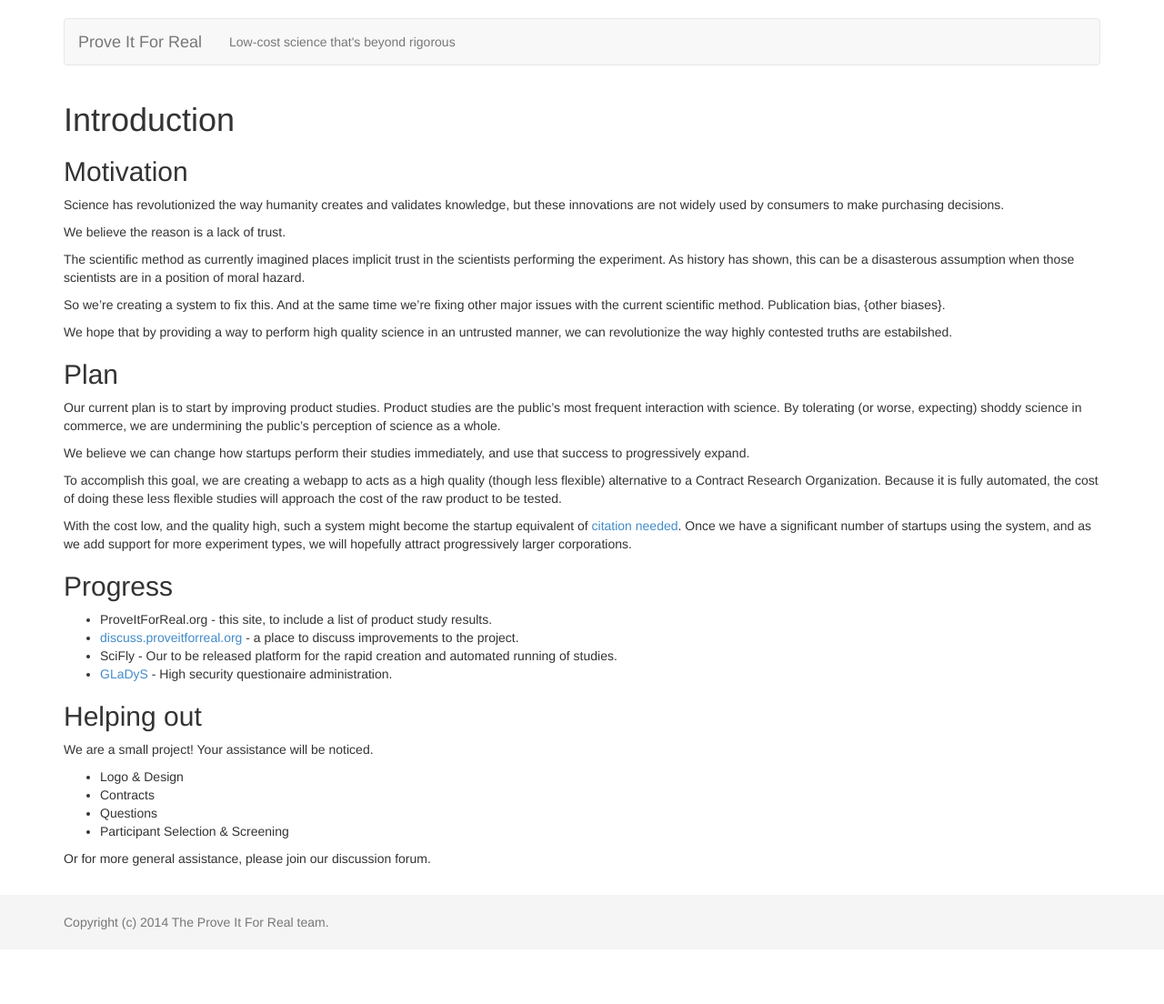
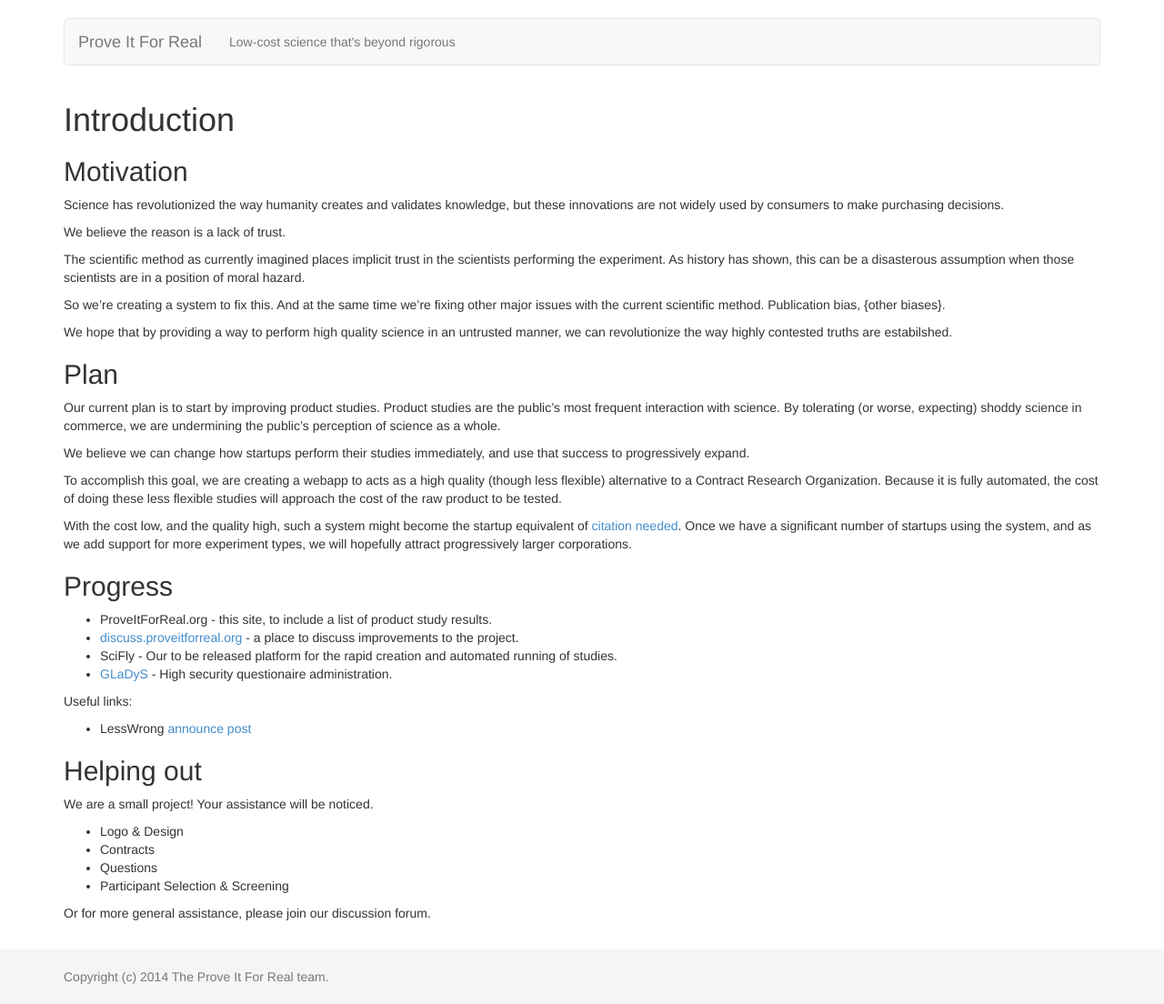
Before and after one commit to ProveItForReal/proveitforreal.github.io, a Jekyll site: the page built from index.md, in a window 1280 px wide. Shown: the whole page at 91% size. Built offline with Jekyll 4.4.1, drawn with Linux system fonts in a browser that asks for light colours; nearby versions of some CDN libraries; library files that are not in the unit come from our copies; before the commit the page ends 1044 px from its top, so only the background shows below that.

Commit message:
adds mention of lesswrong post

```diff
--- a/index.md
+++ b/index.md
@@ -55,6 +55,9 @@ types, we will hopefully attract progressively larger corporations.
   automated running of studies.
 * [GLaDyS](https://github.com/ProveItForReal/GLaDyS) - High security questionaire administration.
 
+Useful links:
+* LessWrong [announce post](http://lesswrong.com/r/discussion/lw/l4q/fixing_moral_hazards_in_business_science/)
+
 ## Helping out
 
 We are a small project! Your assistance will be noticed.
```
